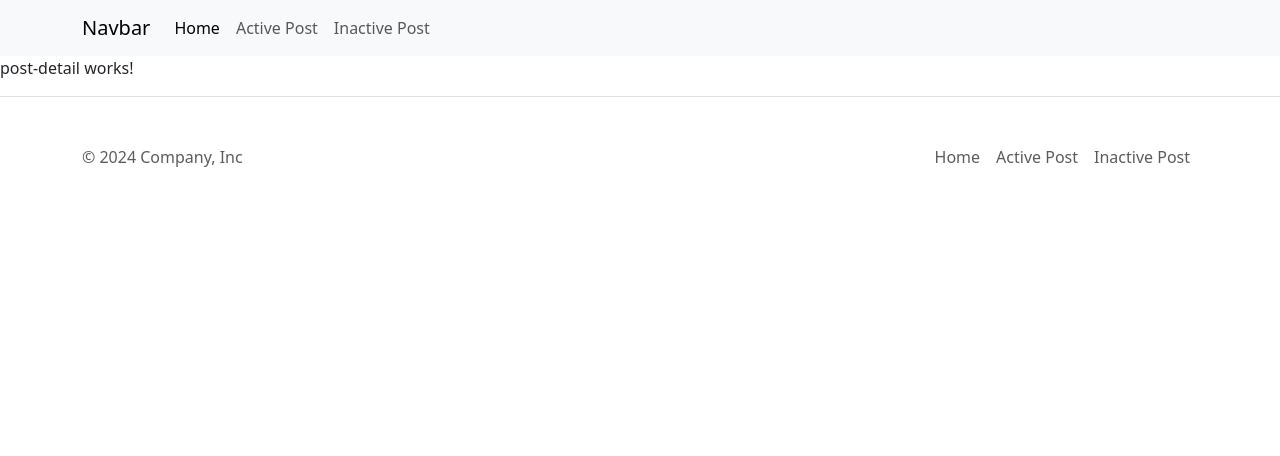
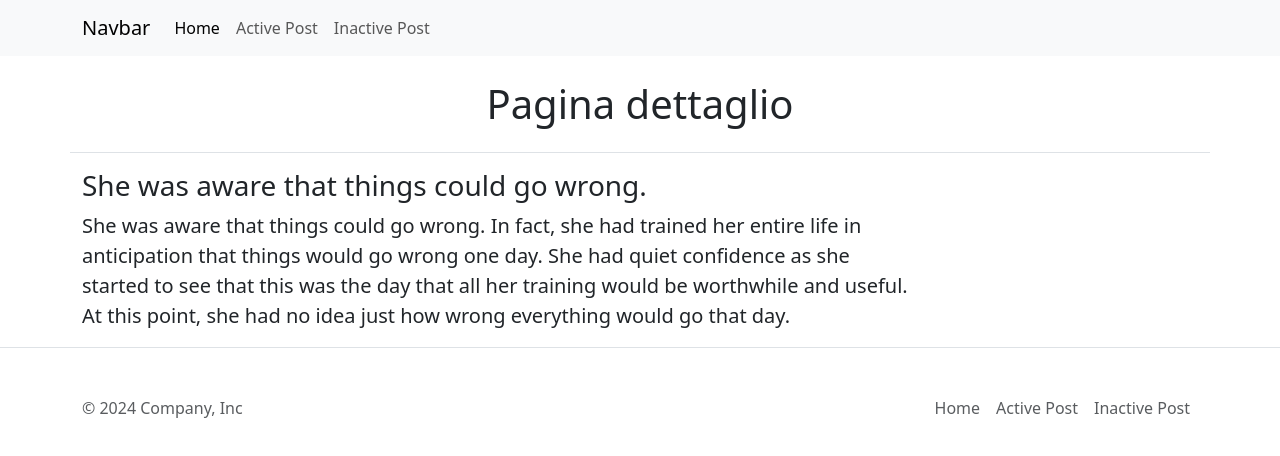
Before and after one commit to MarcoCipolletta/U3-W1-D4, an Angular app: page /detail/12 in a window 1280 px wide. Shown: the top 456 px of the page. Built offline with nearby package versions, Linux system fonts and the light colour scheme.

Commit message:
add post detail

```diff
--- a/src/app/pages/post-detail/post-detail.component.html
+++ b/src/app/pages/post-detail/post-detail.component.html
@@ -1 +1,6 @@
-<p>post-detail works!</p>
+<h1 class="text-center my-4">Pagina dettaglio</h1>
+
+<div class="container border-top pt-3" *ngIf="post">
+  <h3>{{ post.title }}</h3>
+  <p class="fs-5 w-75">{{ post.body }}</p>
+</div>
--- a/src/app/pages/post-detail/post-detail.component.ts
+++ b/src/app/pages/post-detail/post-detail.component.ts
@@ -1,10 +1,30 @@
 import { Component } from '@angular/core';
+import { ActivatedRoute } from '@angular/router';
+import { iPost } from '../../Modules/i-post';
+import { iJsonResponse } from '../../Modules/i-json-response';
 
 @Component({
   selector: 'app-post-detail',
   templateUrl: './post-detail.component.html',
-  styleUrl: './post-detail.component.scss'
+  styleUrl: './post-detail.component.scss',
 })
 export class PostDetailComponent {
+  post!: iPost;
+  constructor(private route: ActivatedRoute) {}
 
+  ngOnInit() {
+    fetch('db.json')
+      .then((res) => <Promise<iJsonResponse>>res.json())
+      .then((res) => {
+        this.route.params.subscribe((params: any) => {
+          console.log(params.id);
+
+          const foundPost = res.posts.find((p) => p.id === parseInt(params.id));
+          if (foundPost) {
+            this.post = foundPost;
+            console.log(this.post);
+          }
+        });
+      });
+  }
 }
```
